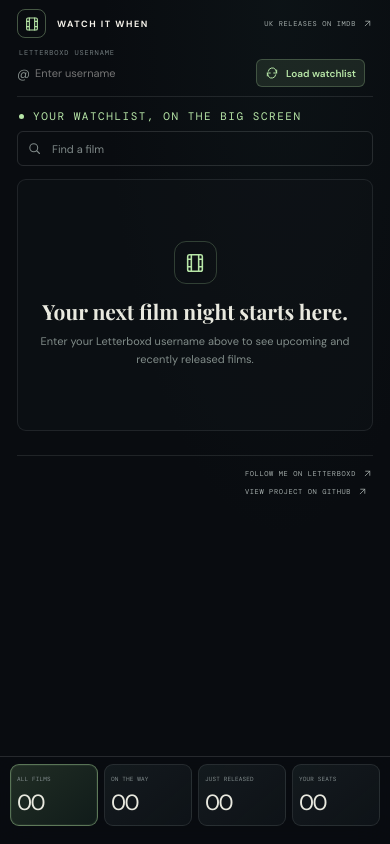
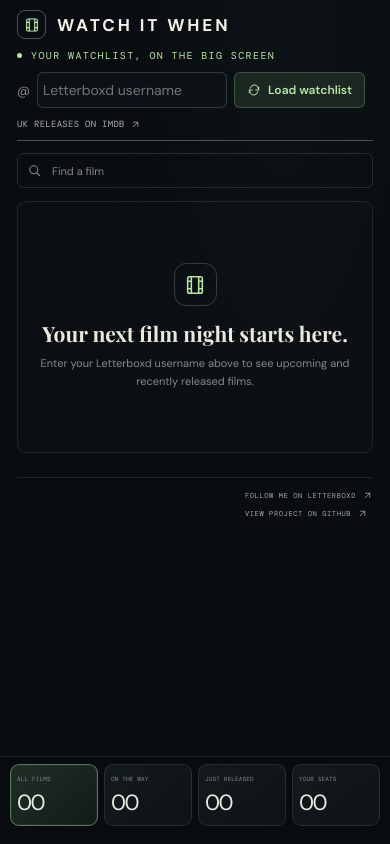
Before and after one commit to trjeffries/film_tracker, a React (Vite) app: page / in a window 390 px wide. Built offline with nearby package versions, Linux system fonts and the light colour scheme; a web font is replaced by a local one.

Commit message:
Rearranged header and sizes to improve usability on small screens.

```diff
--- a/src/App.tsx
+++ b/src/App.tsx
@@ -755,17 +755,20 @@
             </span>
             <span>WATCH IT WHEN</span>
           </a>
+          <p className="eyebrow">
+            <span /> YOUR WATCHLIST, ON THE BIG SCREEN
+          </p>
           <section className="watchlist-tools" aria-label="Watchlist controls">
             <form className="sync-form" onSubmit={handleUsernameSubmit}>
-              <label htmlFor="letterboxd-username">LETTERBOXD USERNAME</label>
               <div className="username-control">
                 <span className="at-sign">@</span>
                 <input
                   id="letterboxd-username"
                   ref={usernameInput}
+                  aria-label="Letterboxd username"
                   autoCapitalize="none"
                   autoComplete="off"
-                  placeholder="Enter username"
+                  placeholder="Letterboxd username"
                   value={usernameDraft}
                   onChange={(event) => setUsernameDraft(event.target.value)}
                 />
@@ -787,10 +790,12 @@
                       loading ? "sync-indicator is-loading" : "sync-indicator"
                     }
                   />
-                  <span>
+                  <span className="sync-meta-label">
                     {loading
                       ? "Syncing…"
-                      : `Synced ${formatSyncTime(fetchedAt)}`}
+                      : (
+                        formatSyncTime(fetchedAt)
+                      )}
                   </span>
                 </>
               )}
@@ -819,14 +824,6 @@
             </a>
           </div>
         </header>
-
-        <section className="intro">
-          <div className="intro-copy">
-            <p className="eyebrow">
-              <span /> YOUR WATCHLIST, ON THE BIG SCREEN
-            </p>
-          </div>
-        </section>
 
         {error && (
           <div className="message message-error" role="alert">
--- a/src/styles.css
+++ b/src/styles.css
@@ -83,12 +83,18 @@
 }
 
 .topbar {
-  display: flex;
-  min-height: 78px;
-  align-items: center;
-  justify-content: space-between;
-  gap: 22px;
-  border-bottom: 1px solid var(--line);
+  display: grid;
+  gap: 12px;
+  padding: 12px 0;
+  border-bottom: 1px solid rgba(183, 230, 167, 0.35);
+}
+
+.topbar > .brand {
+  justify-self: start;
+}
+
+.topbar > .eyebrow {
+  justify-self: start;
 }
 
 .brand,
@@ -101,7 +107,7 @@
 
 .brand {
   gap: 11px;
-  font-size: 11px;
+  font-size: 17px;
   font-weight: 700;
   letter-spacing: 0.17em;
 }
@@ -124,17 +130,16 @@
   gap: 9px;
   color: #a6afad;
   font-family: var(--mono);
-  font-size: 8px;
-  letter-spacing: 0.09em;
-  text-align: right;
+  font-size: 11px;
+  letter-spacing: 0.06em;
   transition: color 160ms ease;
 }
 
 .header-links {
   display: flex;
-  flex-direction: column;
-  align-items: flex-end;
-  gap: 7px;
+  flex-wrap: wrap;
+  align-items: center;
+  gap: 8px;
 }
 
 .letterboxd-link:hover {
@@ -193,6 +198,10 @@
   letter-spacing: 0.14em;
 }
 
+.topbar > .eyebrow {
+  font-size: 10px;
+}
+
 .eyebrow > span {
   width: 5px;
   height: 5px;
@@ -216,20 +225,12 @@
 .watchlist-tools {
   display: flex;
   align-items: center;
-  gap: 18px;
+  gap: 16px;
 }
 
 .sync-form {
-  flex: 0 1 auto;
-}
-
-.sync-form label {
-  display: block;
-  margin: 0 0 4px 2px;
-  color: #747e80;
-  font-family: var(--mono);
-  font-size: 8px;
-  letter-spacing: 0.12em;
+  flex: 1 1 auto;
+  min-width: 0;
 }
 
 .username-control {
@@ -244,30 +245,32 @@
 }
 
 .username-control input {
-  width: 115px;
-  min-width: 80px;
-  padding: 6px 0;
-  border: 0;
+  width: min(180px, 45vw);
+  min-width: 0;
+  min-height: 36px;
+  padding: 0 5px;
+  border: 1px solid rgba(216, 225, 224, 0.18);
+  border-radius: 6px;
+  background: rgba(16, 21, 26, 0.7);
   outline: 0;
-  background: transparent;
   color: #f1eee5;
-  font-size: 13px;
+  font-size: 14px;
 }
 
 .sync-button,
 .empty-action {
   display: inline-flex;
-  min-height: 30px;
+  min-height: 44px;
   align-items: center;
   justify-content: center;
   gap: 7px;
-  padding: 0 10px;
+  padding: 0 14px;
   border: 1px solid rgba(183, 230, 167, 0.24);
   border-radius: 6px;
   background: rgba(183, 230, 167, 0.1);
   color: var(--green);
   cursor: pointer;
-  font-size: 8px;
+  font-size: 13px;
   font-weight: 600;
   transition: background 160ms ease, border-color 160ms ease;
 }
@@ -290,12 +293,16 @@
 
 .sync-meta {
   display: flex;
+  flex: 0 0 max-content;
   align-items: center;
   gap: 7px;
   color: #7d8788;
-  font-family: var(--mono);
-  font-size: 8px;
-  transform: translateY(6px);
+  font-size: 11px;
+}
+
+.sync-meta-label {
+  flex: 0 0 auto;
+  white-space: nowrap;
 }
 
 .sync-indicator {
@@ -455,6 +462,7 @@
 }
 
 .films-section {
+  padding-top: 12px;
   padding-bottom: 24px;
 }
 
@@ -921,7 +929,7 @@
   gap: 4px;
   margin: 7px 0 11px;
   color: #9ca5a1;
-  font-size: 9px;
+  font-size: 11px;
 }
 
 .release-date {
@@ -1185,23 +1193,8 @@
     max-width: 100%;
   }
 
-  .topbar {
-    gap: 12px;
-  }
-
   .watchlist-tools {
     gap: 10px;
-  }
-
-  .sync-meta {
-    gap: 5px;
-  }
-
-  .sync-meta > span:nth-child(2) {
-    max-width: 80px;
-    overflow: hidden;
-    text-overflow: ellipsis;
-    white-space: nowrap;
   }
 
   .film-grid {
@@ -1216,25 +1209,16 @@
   }
 
   .topbar {
-    min-height: 65px;
-    flex-wrap: wrap;
-    gap: 10px 8px;
-    padding: 9px 0;
+    gap: 10px;
+    padding: 10px 0;
   }
 
   .brand {
-    font-size: 9px;
-  }
-
-  .letterboxd-link {
-    gap: 6px;
-    font-size: 7px;
+    font-size: 17px;
   }
 
   .watchlist-tools {
-    order: 3;
-    flex: 1 0 100%;
-    justify-content: space-between;
+    flex-wrap: nowrap;
     gap: 8px;
   }
 
@@ -1243,36 +1227,50 @@
     min-width: 0;
   }
 
-  .sync-form label {
-    margin-bottom: 2px;
-    font-size: 7px;
-  }
-
   .username-control {
-    gap: 5px;
+    gap: 7px;
   }
 
   .username-control input {
     width: auto;
     flex: 1;
-    min-width: 30px;
+    min-width: 0;
+    font-size: 14px;
+  }
+
+  .sync-button {
+    min-height: 36px;
+    padding: 0 12px;
+    font-size: 12px;
+  }
+
+  .sync-meta {
+    flex: 0 0 max-content;
+    min-height: 24px;
     font-size: 11px;
   }
 
-  .sync-button {
-    min-height: 28px;
-    padding: 0 8px;
-    font-size: 10px;
+  .sync-meta > span:nth-child(2) {
+    flex: 0 0 max-content;
+    white-space: nowrap;
   }
 
-  .sync-meta {
-    flex: 0 1 auto;
-    justify-content: flex-end;
-    font-size: 7px;
+  .letterboxd-link svg {
+    width: 13px;
   }
 
-  .sync-meta > span:nth-child(2) {
-    max-width: 80px;
+  .header-links {
+    flex-wrap: nowrap;
+    justify-content: space-between;
+    gap: 6px;
+  }
+
+  .letterboxd-link {
+    min-width: 0;
+    gap: 5px;
+    font-size: 9px;
+    letter-spacing: 0.03em;
+    white-space: nowrap;
   }
 
   .letterboxd-link svg {
@@ -1378,7 +1376,7 @@
   .release-line {
     min-height: 27px;
     margin: 5px 0 8px;
-    font-size: 8px;
+    font-size: 10px;
     line-height: 1.4;
   }
 
```
